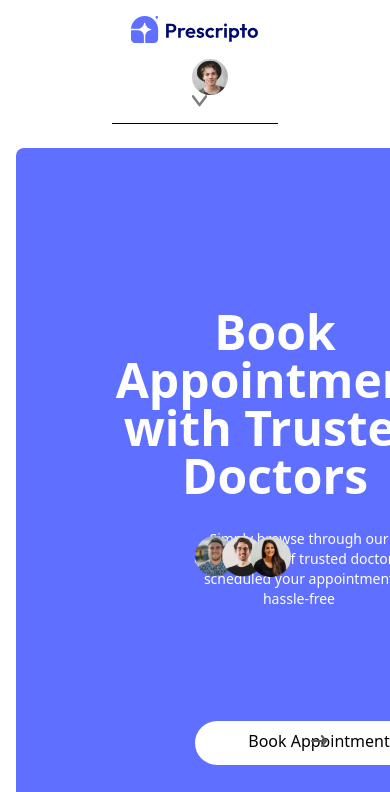
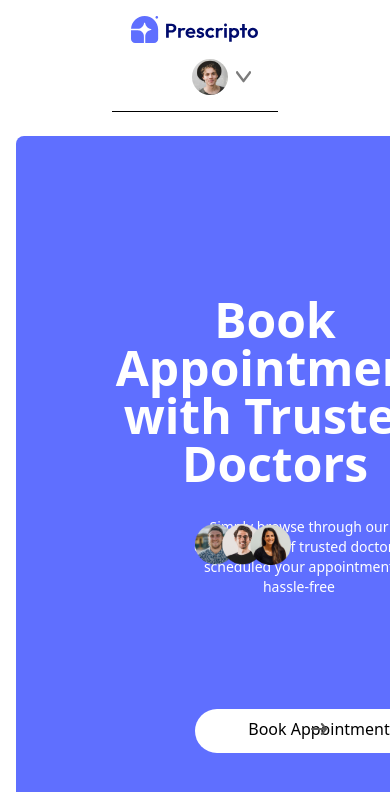
Before and after one commit to Mani-sh27/Prescripto, a React (Vite) app: page / in a window 390 px wide. Shown: the top 792 px of the page. Built offline with nearby package versions, Linux system fonts and the light colour scheme.

Commit message:
auto commit

```diff
--- a/src/components/Navbar.jsx
+++ b/src/components/Navbar.jsx
@@ -37,11 +37,11 @@ const Navbar = () => {
         {/* Profile or Button */}
         {
           token ? (
-            <div className=' gap-2  sm:flex relative left-44'>
+            <div className='flex items-center gap-2  sm:flex relative left-44'>
               <img className='w-9 rounded-full' src={assets.profile_pic} alt="" />
               <img className='w-4 cursor-pointer' src={assets.dropdown_icon} alt="" />
               <div className='hidden'>
-                <p onClick={() => navigate('my-profile')}>fdjnfj</p>
+                <p onClick={() => navigate('my-profile')}></p>
                 <p onClick={() => navigate('my-appointments')}></p>
                 <p onClick={() => navigate('my-appointments')}></p>
               </div>
```
